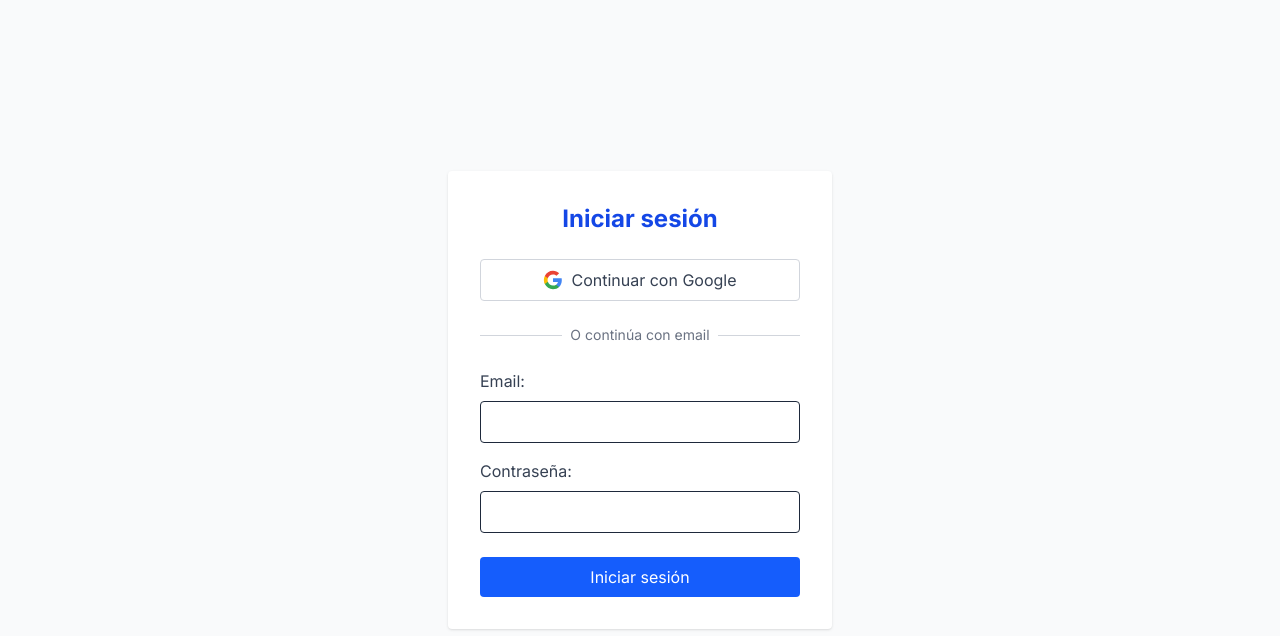
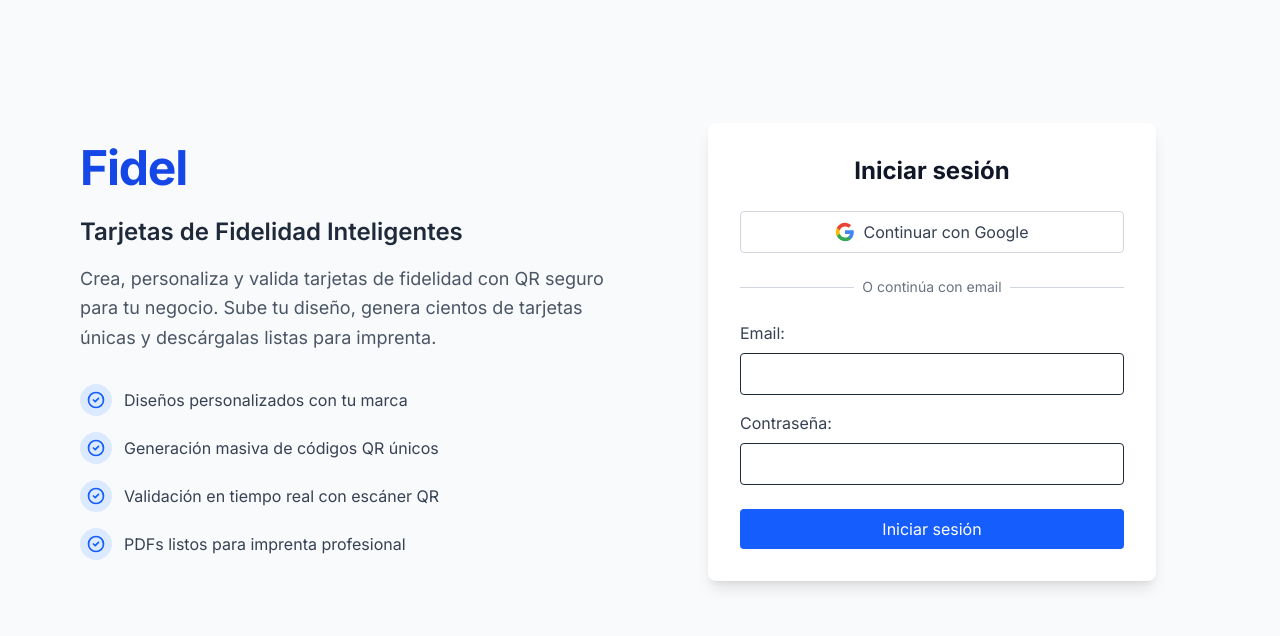
Before and after one commit to mutsuda/fidel, a Next.js app: page /login in a window 1280 px wide. Shown: the top 636 px of the page. Built offline with nearby package versions, Linux system fonts and the light colour scheme; no server answers.

Commit message:
UI: Rediseña página de login como landing atractiva con explicación de Fidel y formulario

```diff
--- a/src/app/login/page.tsx
+++ b/src/app/login/page.tsx
@@ -35,9 +35,57 @@ export default function LoginPage() {
   };
 
   return (
-    <main className="min-h-screen flex flex-col items-center justify-center bg-gray-50 p-4">
-      <div className="bg-white rounded shadow p-8 w-full max-w-sm flex flex-col items-center">
-        <h2 className="text-2xl font-bold mb-6 text-blue-700">Iniciar sesión</h2>
+    <main className="min-h-screen bg-gray-50">
+      <div className="max-w-6xl mx-auto px-4 py-8">
+        <div className="grid lg:grid-cols-2 gap-12 items-center min-h-[80vh]">
+          {/* Left side - Brand & Description */}
+          <div className="text-center lg:text-left">
+            <h1 className="text-5xl font-bold mb-6 text-blue-700 tracking-tight">Fidel</h1>
+            <h2 className="text-2xl font-semibold mb-4 text-gray-800">Tarjetas de Fidelidad Inteligentes</h2>
+            <p className="text-lg text-gray-600 mb-8 leading-relaxed">
+              Crea, personaliza y valida tarjetas de fidelidad con QR seguro para tu negocio.
+              Sube tu diseño, genera cientos de tarjetas únicas y descárgalas listas para imprenta.
+            </p>
+
+            <div className="space-y-4 text-left">
+              <div className="flex items-center gap-3">
+                <div className="w-8 h-8 bg-blue-100 rounded-full flex items-center justify-center">
+                  <svg className="w-5 h-5 text-blue-600" fill="none" stroke="currentColor" viewBox="0 0 24 24">
+                    <path strokeLinecap="round" strokeLinejoin="round" strokeWidth={2} d="M9 12l2 2 4-4m6 2a9 9 0 11-18 0 9 9 0 0118 0z" />
+                  </svg>
+                </div>
+                <span className="text-gray-700">Diseños personalizados con tu marca</span>
+              </div>
+              <div className="flex items-center gap-3">
+                <div className="w-8 h-8 bg-blue-100 rounded-full flex items-center justify-center">
+                  <svg className="w-5 h-5 text-blue-600" fill="none" stroke="currentColor" viewBox="0 0 24 24">
+                    <path strokeLinecap="round" strokeLinejoin="round" strokeWidth={2} d="M9 12l2 2 4-4m6 2a9 9 0 11-18 0 9 9 0 0118 0z" />
+                  </svg>
+                </div>
+                <span className="text-gray-700">Generación masiva de códigos QR únicos</span>
+              </div>
+              <div className="flex items-center gap-3">
+                <div className="w-8 h-8 bg-blue-100 rounded-full flex items-center justify-center">
+                  <svg className="w-5 h-5 text-blue-600" fill="none" stroke="currentColor" viewBox="0 0 24 24">
+                    <path strokeLinecap="round" strokeLinejoin="round" strokeWidth={2} d="M9 12l2 2 4-4m6 2a9 9 0 11-18 0 9 9 0 0118 0z" />
+                  </svg>
+                </div>
+                <span className="text-gray-700">Validación en tiempo real con escáner QR</span>
+              </div>
+              <div className="flex items-center gap-3">
+                <div className="w-8 h-8 bg-blue-100 rounded-full flex items-center justify-center">
+                  <svg className="w-5 h-5 text-blue-600" fill="none" stroke="currentColor" viewBox="0 0 24 24">
+                    <path strokeLinecap="round" strokeLinejoin="round" strokeWidth={2} d="M9 12l2 2 4-4m6 2a9 9 0 11-18 0 9 9 0 0118 0z" />
+                  </svg>
+                </div>
+                <span className="text-gray-700">PDFs listos para imprenta profesional</span>
+              </div>
+            </div>
+          </div>
+
+          {/* Right side - Login Form */}
+          <div className="bg-white rounded-lg shadow-lg p-8 max-w-md mx-auto w-full">
+            <h2 className="text-2xl font-bold mb-6 text-gray-900 text-center">Iniciar sesión</h2>
 
             {/* Google OAuth Button */}
             <button
@@ -113,6 +161,8 @@ export default function LoginPage() {
               </button>
             </form>
           </div>
+        </div>
+      </div>
     </main>
   );
 }
```
Lines whose indentation alone changed are shown as unchanged.
